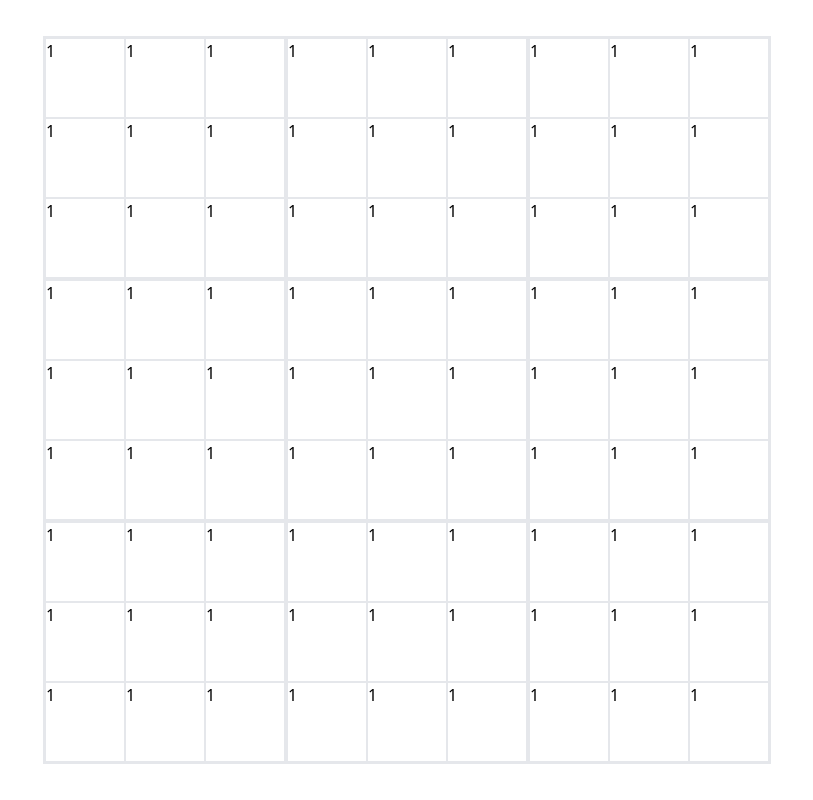
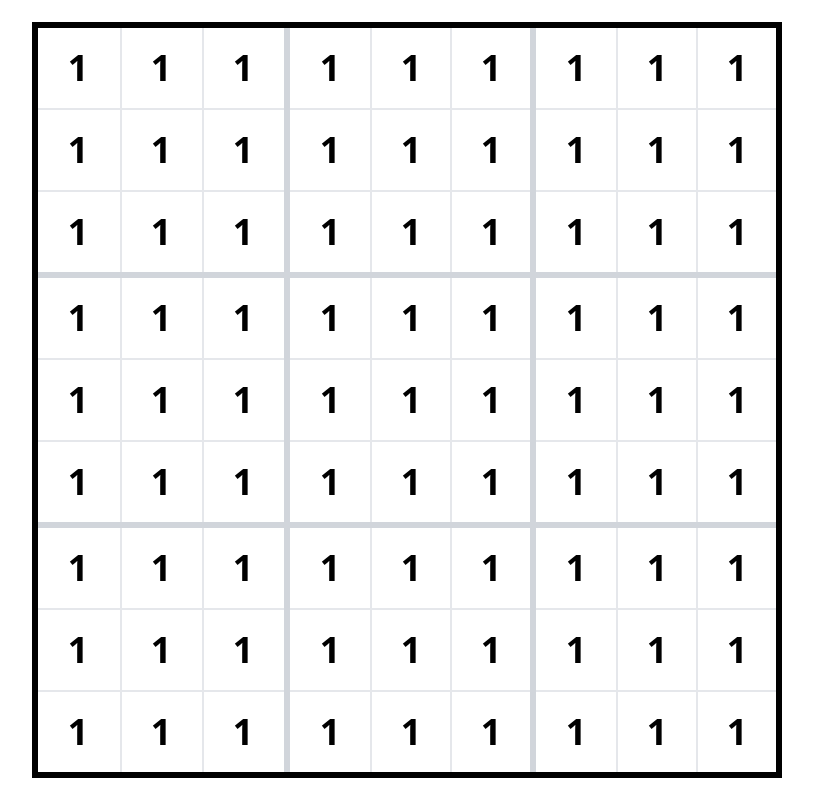
Before and after one commit to iolk/dailydoku-frontend, a React (Vite) app: page / in a window 1280 px wide. Shown: the whole page, without its empty margins (233-1046 px from the left). Built offline with nearby package versions, Linux system fonts and the light colour scheme.

Commit message:
Grid styling

```diff
--- a/package.json
+++ b/package.json
@@ -8,6 +8,7 @@
     "lint": "eslint . --ext .ts,.tsx,.js"
   },
   "dependencies": {
+    "classnames": "^2.3.1",
     "framer-motion": "^6.2.8",
     "react": "^17.0.2",
     "react-dom": "^17.0.2",
--- a/src/components/sudoku-grid/SudokuOuterGrid.tsx
+++ b/src/components/sudoku-grid/SudokuOuterGrid.tsx
@@ -1,37 +1,60 @@
+import classNames from 'classnames'
 import { FunctionComponent } from 'react'
 
-const SudokuCell: FunctionComponent = () => {
-  return <div className="h-20 w-20 border">1</div>
+const SudokuCell: FunctionComponent<{
+  isSelected?: boolean
+}> = ({ isSelected = false }) => {
+  return (
+    <div className={classNames('h-20 w-20', isSelected ? 'bg-red-200' : '')}>
+      <div className="flex h-full w-full justify-center items-center font-bold text-4xl">
+        1
+      </div>
+    </div>
+  )
 }
 
 const SudokuInnerGrid: FunctionComponent = () => {
   return (
-    <div className="grid grid-cols-3 border">
+    <div className="grid grid-cols-1 divide-y-2 divide-gray-200">
+      <div className="grid grid-cols-3 divide-x-2 divide-gray-200">
         <SudokuCell />
         <SudokuCell />
         <SudokuCell />
+      </div>
+      <div className="grid grid-cols-3 divide-x-2 divide-gray-200">
         <SudokuCell />
         <SudokuCell />
         <SudokuCell />
+      </div>
+      <div className="grid grid-cols-3 divide-x-2 divide-gray-200">
         <SudokuCell />
         <SudokuCell />
         <SudokuCell />
+      </div>
     </div>
   )
 }
 
 const SudokuOuterGrid: FunctionComponent = () => {
   return (
-    <div className="grid grid-cols-3 border">
+    <div>
+      <div className="grid grid-cols-1 divide-y-[6px] divide-gray-300 border-[6px] border-black">
+        <div className="grid grid-cols-3 divide-x-[6px] divide-gray-300">
           <SudokuInnerGrid />
           <SudokuInnerGrid />
           <SudokuInnerGrid />
+        </div>
+        <div className="grid grid-cols-3 divide-x-[6px] divide-gray-300">
           <SudokuInnerGrid />
           <SudokuInnerGrid />
           <SudokuInnerGrid />
+        </div>
+        <div className="grid grid-cols-3 divide-x-[6px] divide-gray-300">
           <SudokuInnerGrid />
           <SudokuInnerGrid />
           <SudokuInnerGrid />
+        </div>
+      </div>
     </div>
   )
 }
```
Also changed, not shown: 1 other file (tests, documents, lock files or other folders). Lines whose indentation alone changed are shown as unchanged.
